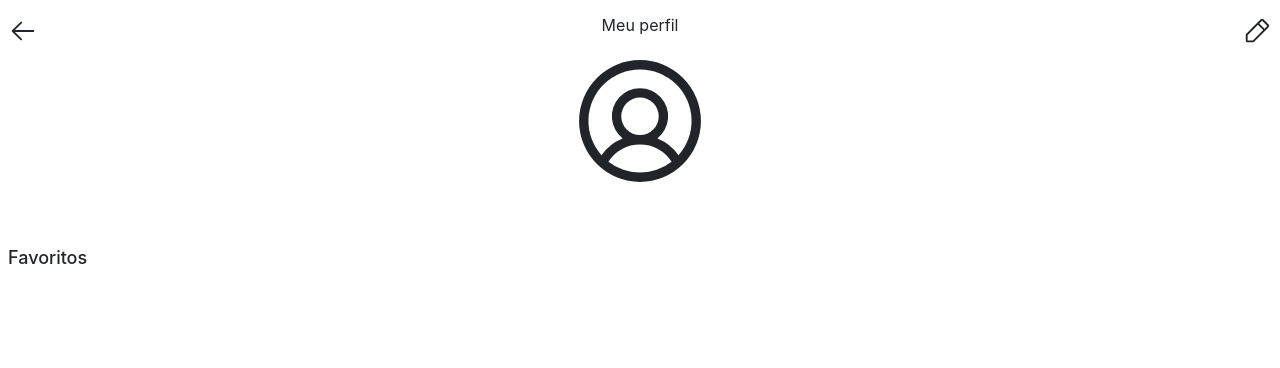
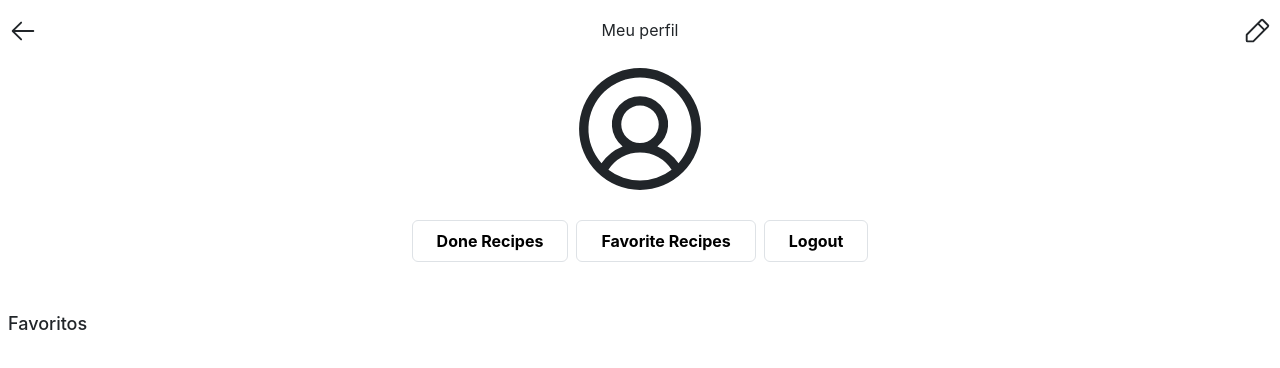
Before and after one commit to gabrielcmm/Recipes, a React (Vite) app: page /profile in a window 1280 px wide. Shown: the top 368 px of the page. Built offline with nearby package versions, Linux system fonts and the light colour scheme.

Commit message:
style(Profile.tsx): centralizando o nome no menu superior

```diff
--- a/src/pages/Profile.tsx
+++ b/src/pages/Profile.tsx
@@ -1,5 +1,6 @@
 import { ArrowLeft, PencilSimple, UserCircle } from '@phosphor-icons/react';
-import { useNavigate } from 'react-router-dom';
+import { useNavigate, Link } from 'react-router-dom';
+import { tv } from 'tailwind-variants';
 import { FavoriteRecipeType } from '../types';
 
 function Profile() {
@@ -16,7 +17,7 @@ function Profile() {
 
   return (
     <div className="flex flex-col py-3">
-      <div className="flex justify-between mx-2">
+      <div className="flex justify-between mx-2 items-center mb-2">
         <ArrowLeft size={ 30 } onClick={ () => nav(-1) } className="cursor-pointer" />
 
         <h1>Meu perfil</h1>
@@ -31,34 +32,37 @@ function Profile() {
       >
         {userEmail}
       </h2>
-      {/* <div>
+      <div className="flex gap-2 mx-1 mt-3 align-center justify-center">
         <button
           data-testid="profile-done-btn"
           onClick={ () => nav('/done-recipes') }
+          className={ buttonVariant() }
         >
           Done Recipes
         </button>
         <button
           data-testid="profile-favorite-btn"
           onClick={ () => nav('/favorite-recipes') }
+          className={ buttonVariant() }
         >
           Favorite Recipes
         </button>
         <button
           data-testid="profile-logout-btn"
           onClick={ handleLogout }
+          className={ buttonVariant() }
         >
           Logout
         </button>
-      </div> */}
+      </div>
 
       {/* div que vai conter os favoritados */}
       <div className="flex flex-col gap-2 mx-2 mt-5">
         <h2 className="text-lg font-medium">Favoritos</h2>
         {
           favoriteRecipes.map((recipe) => (
+            <Link to={ `/${recipe.type}s/${recipe.id}` } key={ recipe.id }>
               <div
-              key={ recipe.id }
                 className="flex bg-white rounded-md border-b-gray-100 border-b-2 pb-2"
               >
                 <img
@@ -71,6 +75,7 @@ function Profile() {
                   <p className="font-light">{recipe.category}</p>
                 </div>
               </div>
+            </Link>
           ))
         }
       </div>
@@ -78,4 +83,9 @@ function Profile() {
   );
 }
 
+const buttonVariant = tv({
+  base: `bg-white text-black hover:bg-gray-100
+  border border-black font-bold py-2 px-4 rounded`,
+});
+
 export default Profile;
```
Lines whose indentation alone changed are shown as unchanged.
